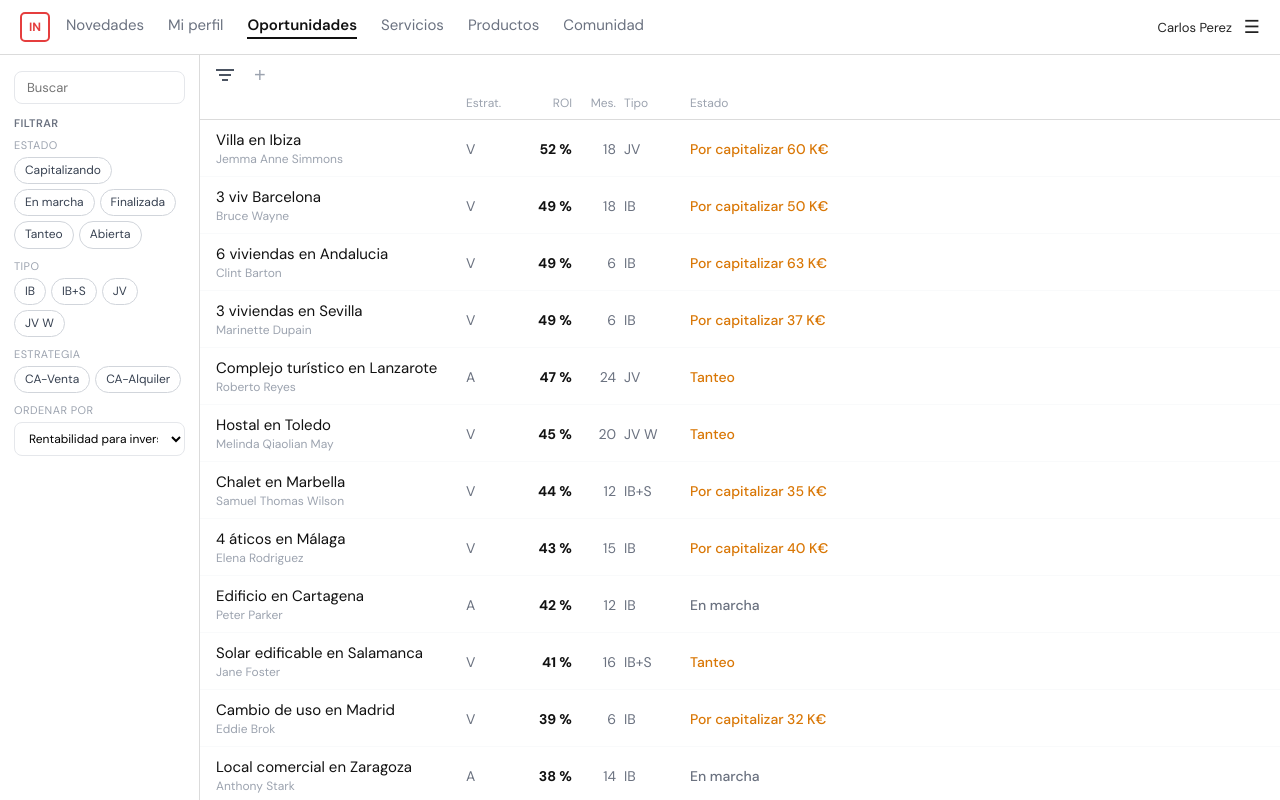
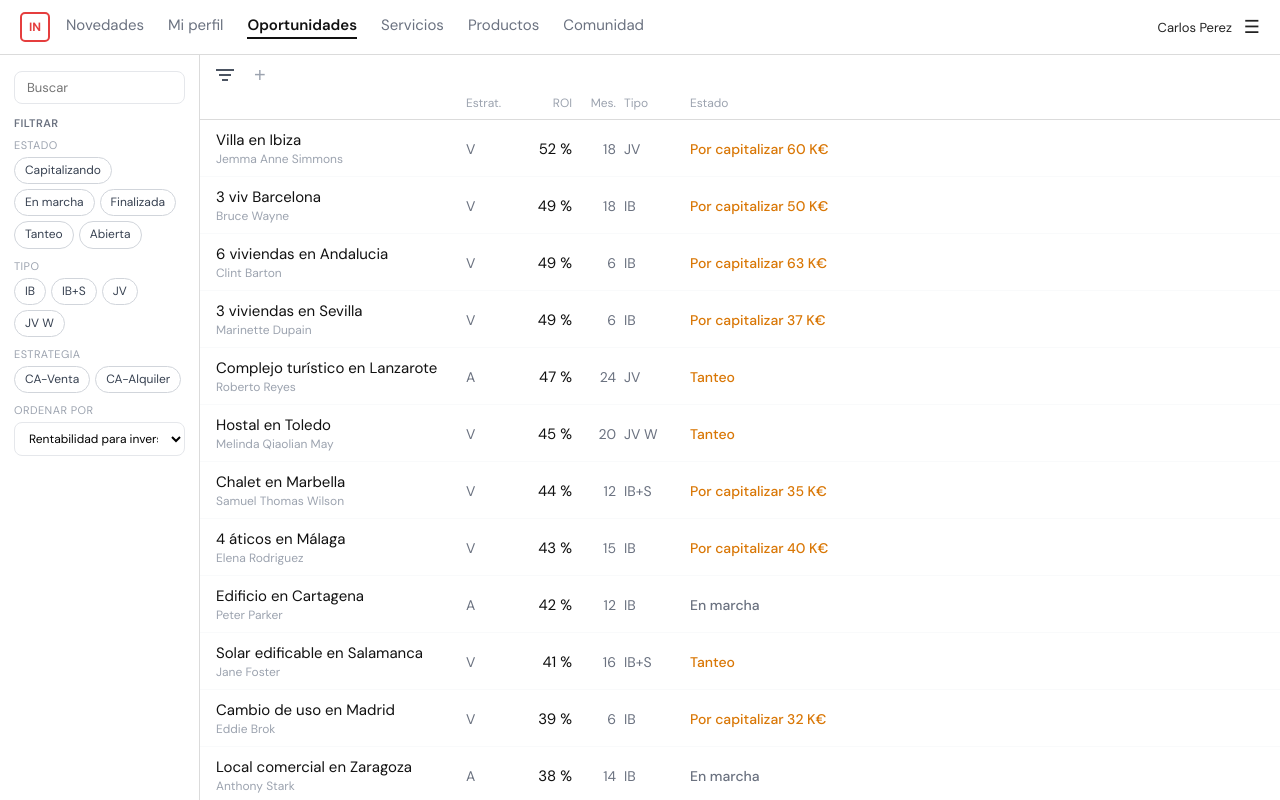
Before and after one commit to carlosperez-glitch/in-oportunidades, a React (Vite) app: page / in a window 1280 px wide. Built offline with nearby package versions, Linux system fonts and the light colour scheme.

Commit message:
style: ROI sin negrita, mismo estilo que título

```diff
--- a/src/components/Lista.jsx
+++ b/src/components/Lista.jsx
@@ -68,7 +68,7 @@ export default function Lista({ filtradas, selected, setSelected, isDesktop, tot
                 )}
               </div>
               <span style={{ fontSize: 14, color: "#6b7280" }}>{op.estrategia}</span>
-              <span style={{ fontSize: 14, fontWeight: 700, color: "#111", textAlign: "right" }}>{op.roi} %</span>
+              <span style={{ fontSize: 15, fontWeight: 400, color: "#111", textAlign: "right" }}>{op.roi} %</span>
               <span style={{ fontSize: 14, color: "#6b7280", textAlign: "right" }}>{op.meses}</span>
               <span style={{ fontSize: 14, color: "#6b7280", paddingLeft: 8 }}>{op.tipo}</span>
               {isDesktop && (
```
